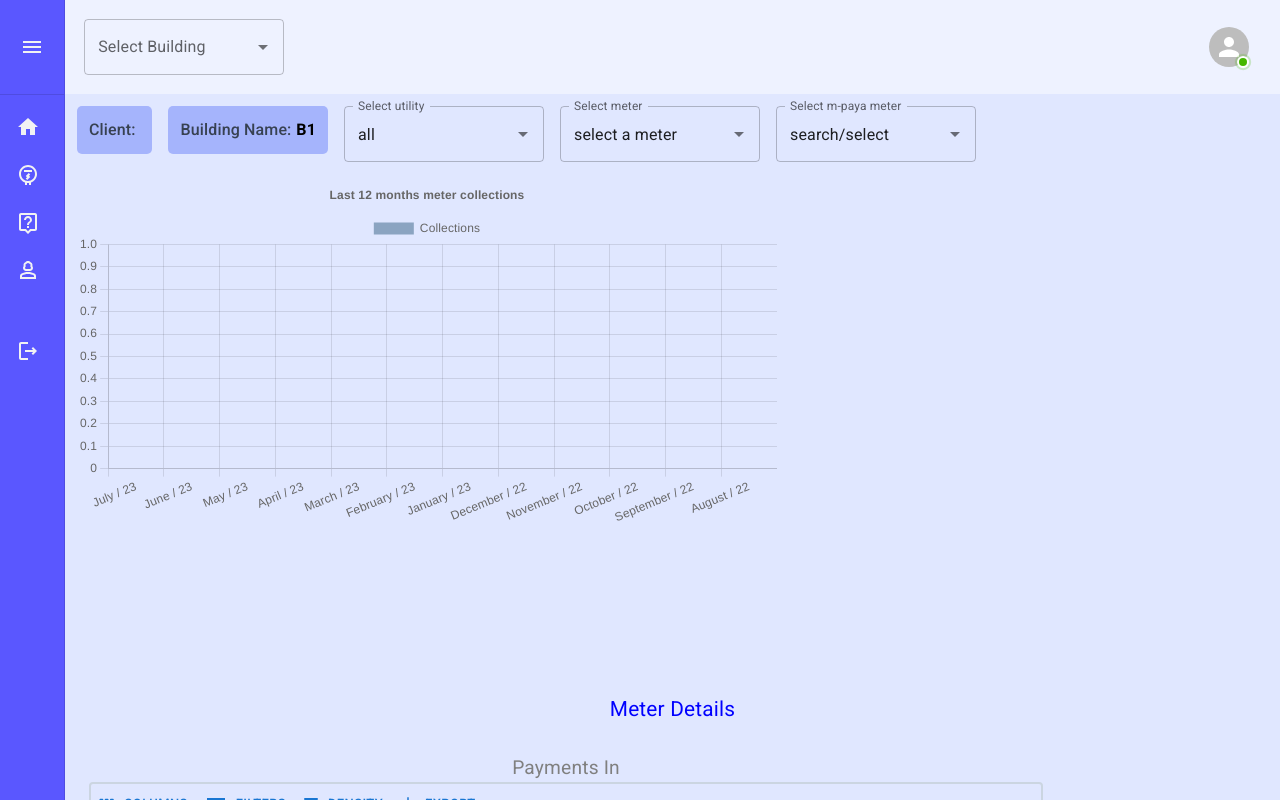
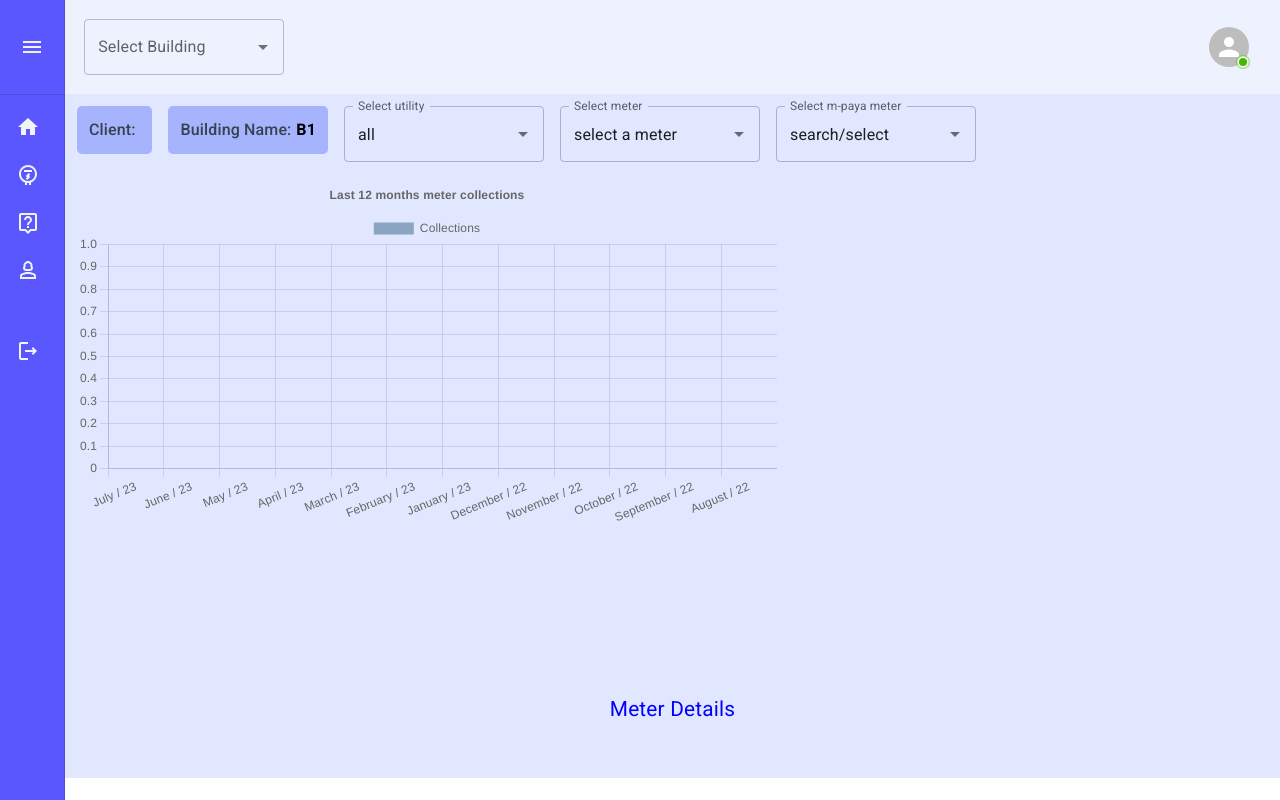
Before and after one commit to Kangonga/landlord-portal, a React (Vite) app: page /home/mainMeters in a window 1280 px wide. Shown: the top 800 px of the page. Built offline with nearby package versions, Linux system fonts and the light colour scheme.

Commit message:
feat: only display tables if the rows are not empty

```diff
--- a/src/features/mainMeterFeatures/components/mainMeterDataTable/MeterDataTables.tsx
+++ b/src/features/mainMeterFeatures/components/mainMeterDataTable/MeterDataTables.tsx
@@ -22,6 +22,7 @@ export default function MeterDataTables() {
   const subMeterSummary = useGetSubMeterSummary();
   return (
     <MeterContainer>
+      {rows.length > 0 && (
         <Box>
           <Typography
             sx={{ textAlign: "center", color: "gray", fontSize: "1.2rem" }}
@@ -44,6 +45,8 @@ export default function MeterDataTables() {
             autoHeight
           />
         </Box>
+      )}
+      {payOutRows.length > 0 && (
         <Box>
           <Typography
             sx={{ textAlign: "center", color: "gray", fontSize: "1.2rem" }}
@@ -66,7 +69,10 @@ export default function MeterDataTables() {
             pageSizeOptions={[5, 10, 20]}
           />
         </Box>
+      )}
+      {subMeterSummary.length > 0 && (
         <SubMeterTable summaryRow={subMeterSummary} />
+      )}
     </MeterContainer>
   );
 }
```
Lines whose indentation alone changed are shown as unchanged.
